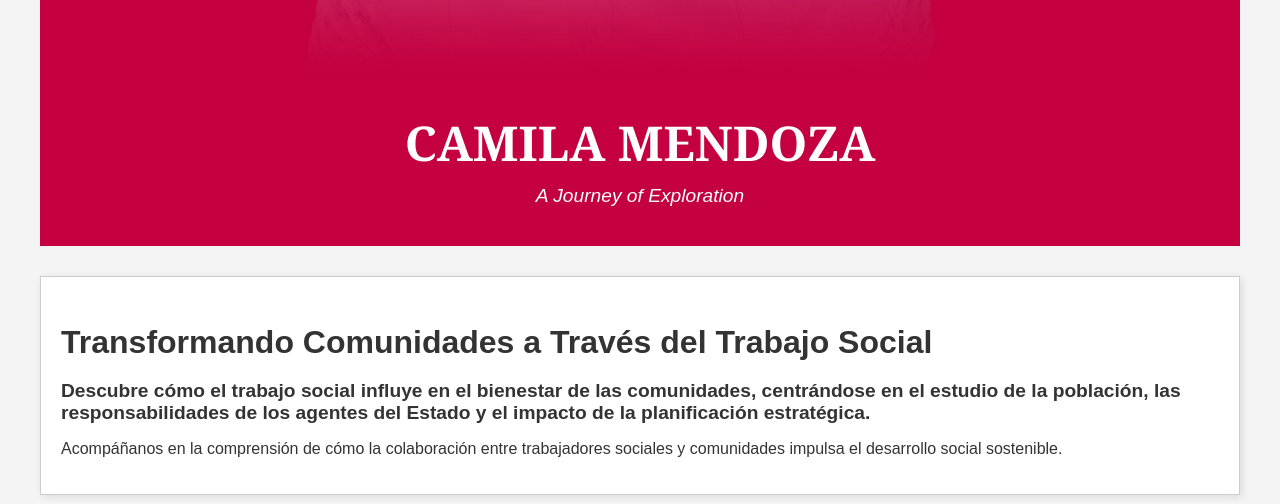
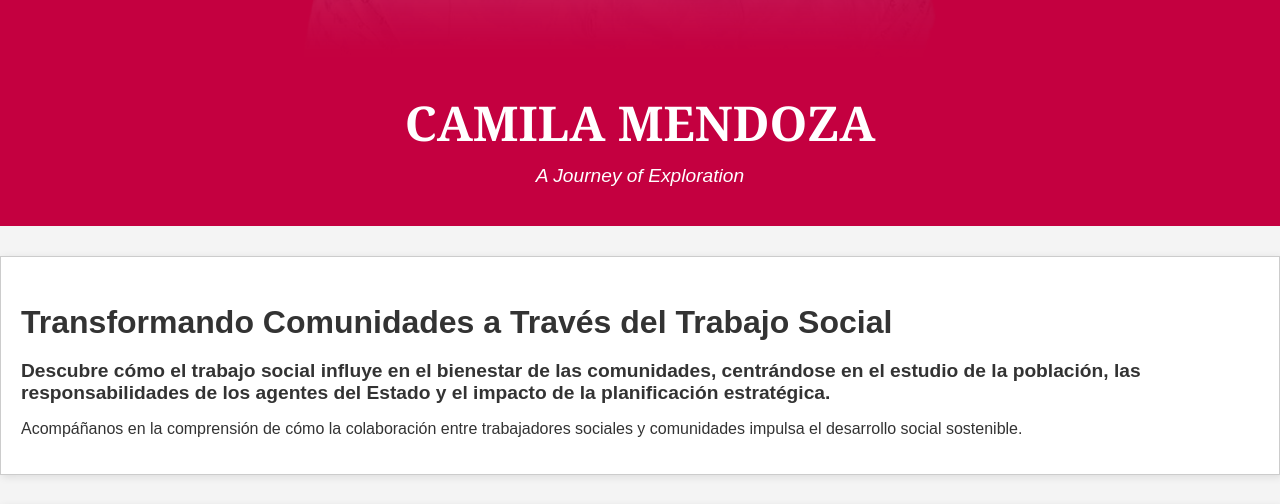
Before and after one commit to rjbavvt/Periodico_RJBAVTT, a plain HTML site: page index.html in a window 1280 px wide. Shown: the part 1133-1637 px from the top of the page. Drawn offline with Linux system fonts and the light colour scheme; files whose address does not match are found by name.

Commit message:
Update index.html

```diff
--- a/index.html
+++ b/index.html
@@ -13,13 +13,10 @@
 
 <body>
     <!-- Main Container -->
-    <div class="container">
-
-        <!-- Header -->
     <header class="main-header">
         <div class="header-content">
             <img src="CAMILA.png" alt="Camila Mendoza" class="header-image">
-            <div>
+            <div class="header-text">
                 <h1 class="newspaper-title">Camila Mendoza</h1>
                 <p class="tagline">A Journey of Exploration</p>
             </div>
```
